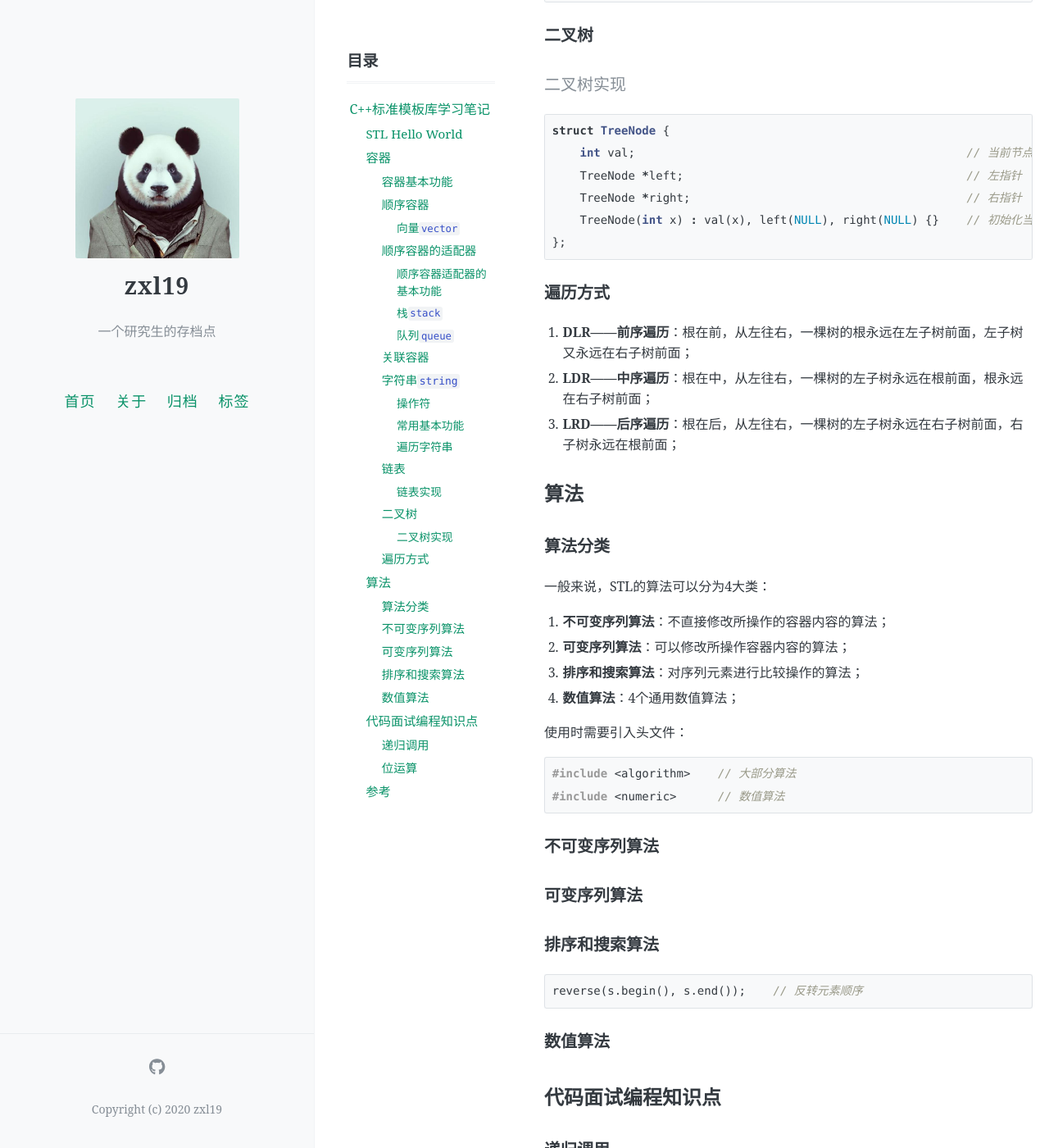
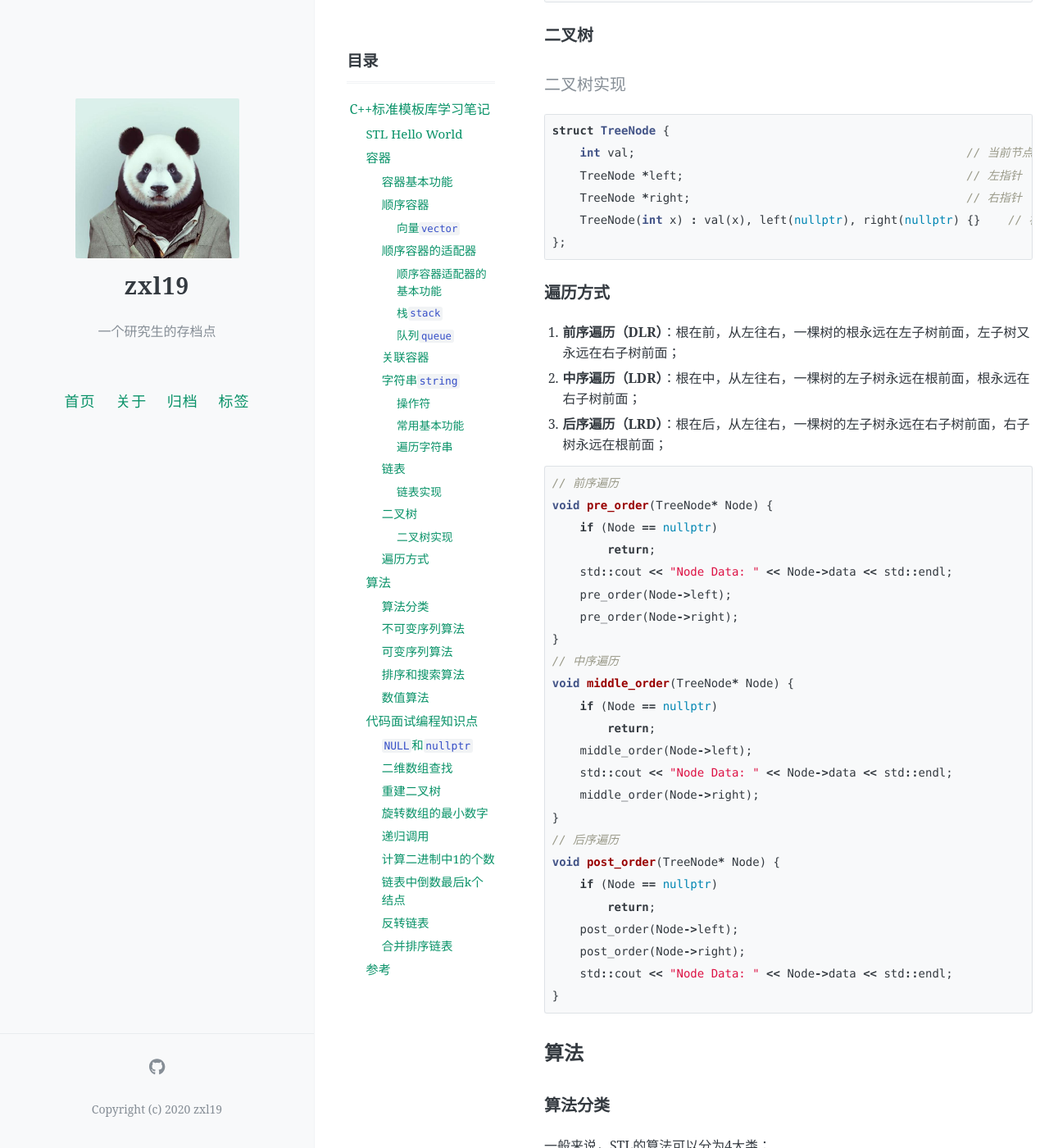
Before and after one commit to zxl19/zxl19.github.io, a Jekyll site: the page built from _posts/2021-09-19-stl-note.md, in a window 1280 px wide and 1400 px high, scrolled down 4974 px. Shown: the whole window at 82% size. Built offline with Jekyll 4.4.1, drawn with Linux system fonts in a browser that asks for light colours; comment, search, counter and statistics services are not loaded; some of the changed text lies outside the part shown.

Commit message:
Update 2021-09-19-stl-note.md

````diff
--- a/_posts/2021-09-19-stl-note.md
+++ b/_posts/2021-09-19-stl-note.md
@@ -49,8 +49,8 @@ S s1, s2;
 // op为比较运算符
 s1 op s2
 // 返回迭代器
-S::iterator s1.begin()
-S::iterator s1.end()
+S::iterator s1.begin()  // 指向容器第一个元素
+S::iterator s1.end()    // 指向容器最后一个元素的下一个位置
 // 成员函数
 void s1.clear()
 bool s1.empty()
@@ -202,7 +202,7 @@ for (char& c : s)                           // C++11，速度更快
 struct ListNode {
     int val;                                // 当前节点的值
     struct ListNode *next;                  // 指向下一个节点的指针
-    ListNode(int x) : val(x), next(NULL) {} // 初始化当前结点值为x，指针为空
+    ListNode(int x) : val(x), next(nullptr) {} // 初始化当前结点值为x，指针为空
 };
 ```
 
@@ -215,15 +215,42 @@ struct TreeNode {
     int val;                                                // 当前节点的值
     TreeNode *left;                                         // 左指针
     TreeNode *right;                                        // 右指针
-    TreeNode(int x) : val(x), left(NULL), right(NULL) {}    // 初始化当前结点值为x，左右指针为空
+    TreeNode(int x) : val(x), left(nullptr), right(nullptr) {}    // 初始化当前结点值为x，左右指针为空
 };
 ```
 
 ### 遍历方式
 
-1. **DLR——前序遍历**：根在前，从左往右，一棵树的根永远在左子树前面，左子树又永远在右子树前面；
-2. **LDR——中序遍历**：根在中，从左往右，一棵树的左子树永远在根前面，根永远在右子树前面；
-3. **LRD——后序遍历**：根在后，从左往右，一棵树的左子树永远在右子树前面，右子树永远在根前面；
+1. **前序遍历（DLR）**：根在前，从左往右，一棵树的根永远在左子树前面，左子树又永远在右子树前面；
+2. **中序遍历（LDR）**：根在中，从左往右，一棵树的左子树永远在根前面，根永远在右子树前面；
+3. **后序遍历（LRD）**：根在后，从左往右，一棵树的左子树永远在右子树前面，右子树永远在根前面；
+
+```cpp
+// 前序遍历
+void pre_order(TreeNode* Node) {
+    if (Node == nullptr)
+        return;
+    std::cout << "Node Data: " << Node->data << std::endl;
+    pre_order(Node->left);
+    pre_order(Node->right);
+}
+// 中序遍历
+void middle_order(TreeNode* Node) {
+    if (Node == nullptr)
+        return;
+    middle_order(Node->left);
+    std::cout << "Node Data: " << Node->data << std::endl;
+    middle_order(Node->right);
+}
+// 后序遍历
+void post_order(TreeNode* Node) {
+    if (Node == nullptr)
+        return;
+    post_order(Node->left);
+    post_order(Node->right);
+    std::cout << "Node Data: " << Node->data << std::endl;
+}
+```
 
 ## 算法
 
@@ -257,13 +284,55 @@ reverse(s.begin(), s.end());    // 反转元素顺序
 
 ## 代码面试编程知识点
 
+### `NULL`和`nullptr`
+
+为解决`NULL`代指空指针存在的二义性问题，在C++11中引入`nullptr`关键字来代指空指针。
+
+```cpp
+NULL        // 0
+nullptr     // 空指针，C++11
+```
+
+### 二维数组查找
+
+1. 判断输入二维数组是否为空；
+2. 考虑元素排列有序，从左下角开始遍历优于从右上角开始遍历，不需考虑下标越界的问题；
+3. 如果当前元素大于目标元素，则减小行数；如果当前元素小于目标元素，则增大列数；
+4. 暴力求解注意行列数可能不同；
+
+### 重建二叉树
+
+1. 判断空二叉树、单节点情况；
+2. 前序遍历中，根在最前面；
+3. 在中序遍历中找到根节点，分出左右树，左闭右开；
+4. 递归调用重建；
+
+### 旋转数组的最小数字
+
+采用两头比较，两个指针指向数组头尾。
+
 ### 递归调用
 
 例如求解斐波那契数列、跳台阶、矩形覆盖。
 
-### 位运算
+此类问题可以转化为动态规划问题，找到递推公式后自下而上求解。
 
-例如计算二进制中1的个数。
+### 计算二进制中1的个数
+
+1. 使用位运算；
+2. 采用其他方法注意负数补码；
+
+### 链表中倒数最后k个结点
+
+使用两个相距k的指针同时前进。
+
+### 反转链表
+
+使用两个指针完成，一个指针用来指向当前节点的前一节点；一个指针用来指向当前节点的下一节点。
+
+### 合并排序链表
+
+使用两个指针完成。
 
 ## 参考
 
@@ -275,3 +344,4 @@ reverse(s.begin(), s.end());    // 反转元素顺序
 6. [字符串3-CSDN博客](https://blog.csdn.net/weixin_36670529/article/details/108401528)
 7. [链表-腾讯云](https://cloud.tencent.com/developer/article/1656468)
 8. [二叉树-CSDN博客](https://blog.csdn.net/u013834525/article/details/80421684)
+9. [NULL和nullptr-CSDN博客](https://blog.csdn.net/qq_18108083/article/details/84346655)
````
